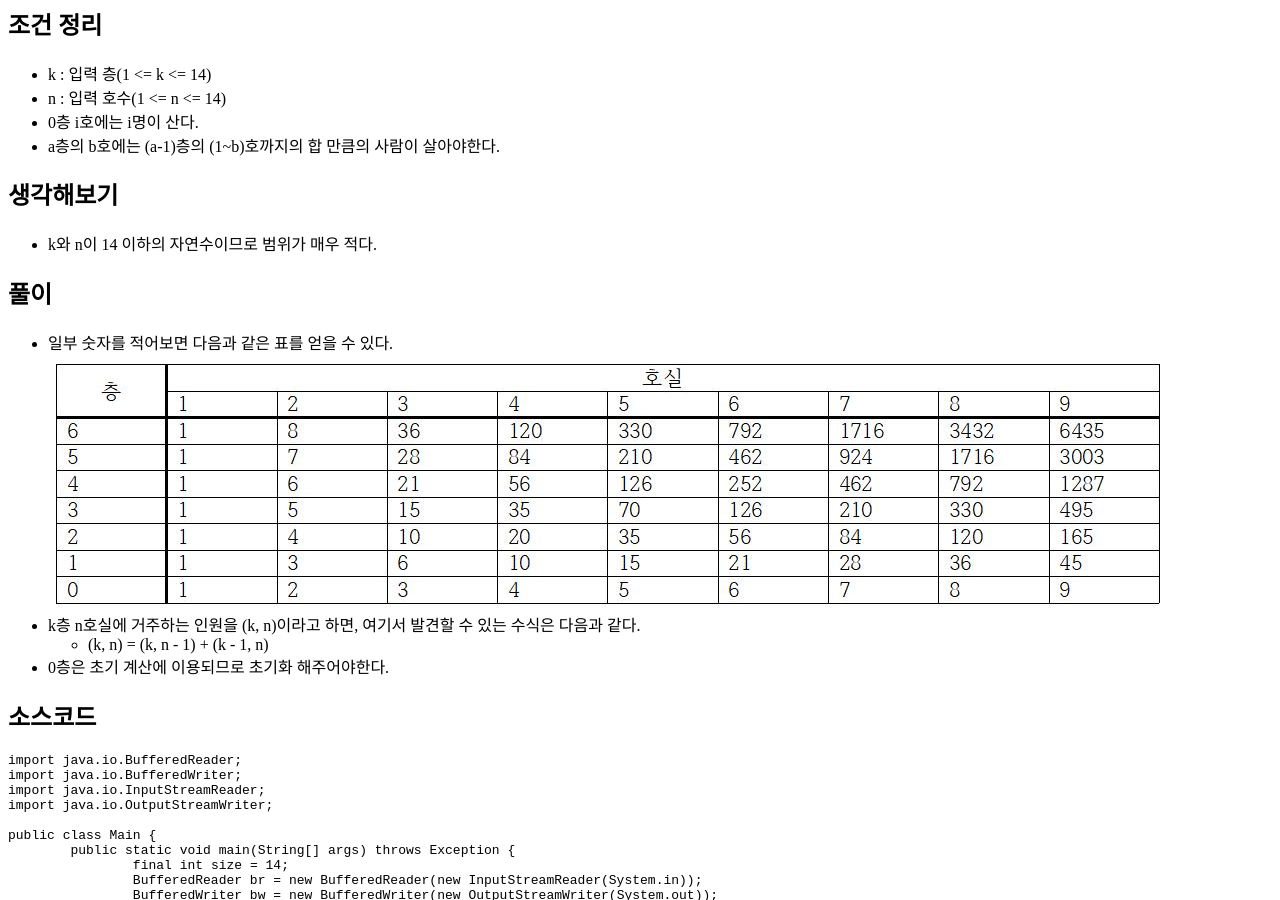
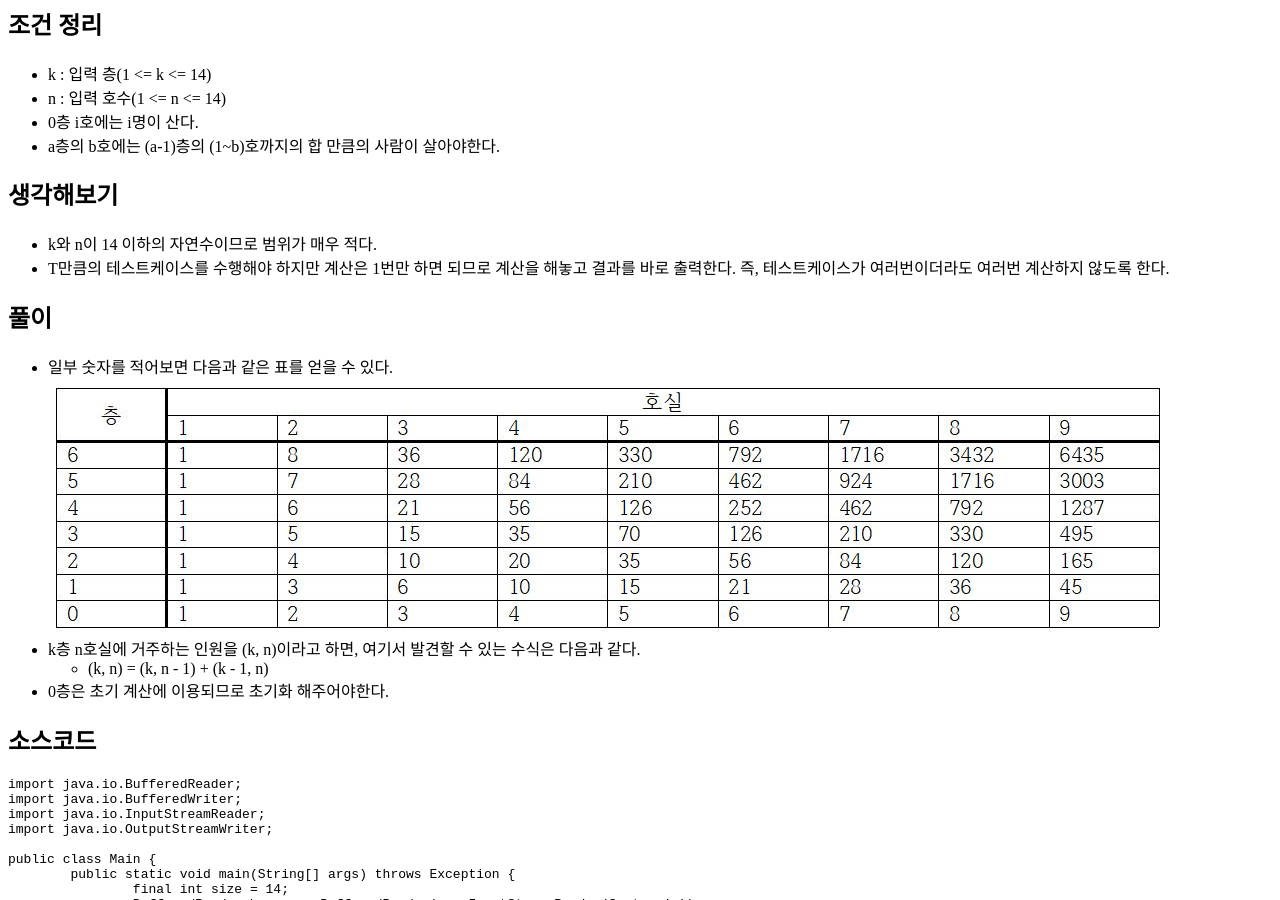
Before and after one commit to ByoungJoonIm/ByoungJoonIm.github.io, a Jekyll site: the page built from _posts/2019-11-11-baekjoon-2775.md, in a window 1280 px wide and 900 px high, scrolled down 419 px. Built offline with Jekyll 4.4.1, drawn with Linux system fonts in a browser that asks for light colours; comment, search, counter and statistics services are not loaded; a style sheet for code colours, icons or effects is not loaded.

Commit message:
Update 2019-11-11-baekjoon-2775.md

```diff
--- a/_posts/2019-11-11-baekjoon-2775.md
+++ b/_posts/2019-11-11-baekjoon-2775.md
@@ -17,6 +17,7 @@ tags: algorithm java backjoon
 
 ## 생각해보기
 - k와 n이 14 이하의 자연수이므로 범위가 매우 적다.
+- T만큼의 테스트케이스를 수행해야 하지만 계산은 1번만 하면 되므로 계산을 해놓고 결과를 바로 출력한다. 즉, 테스트케이스가 여러번이더라도 여러번 계산하지 않도록 한다.
 
 ## 풀이
 - 일부 숫자를 적어보면 다음과 같은 표를 얻을 수 있다.
```
